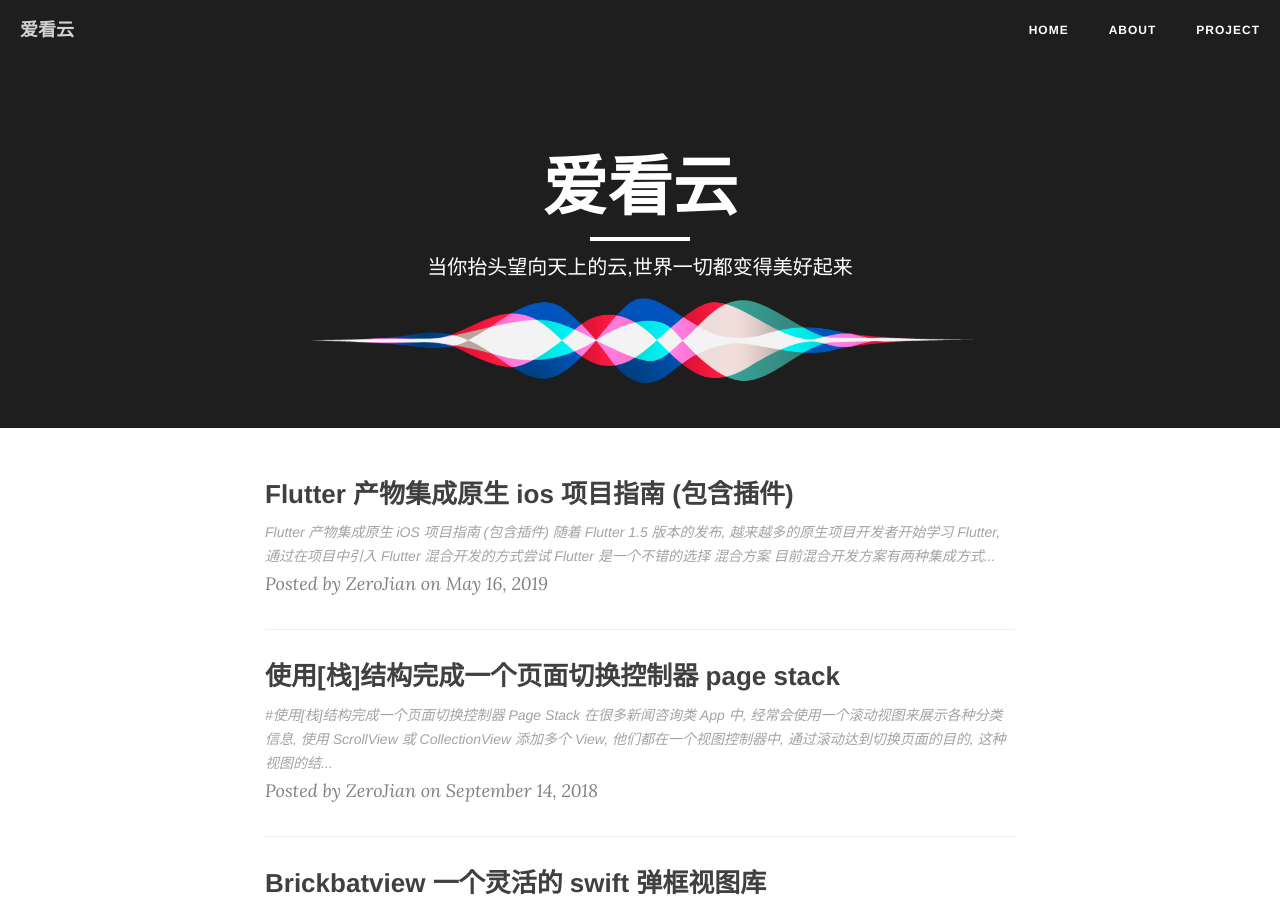
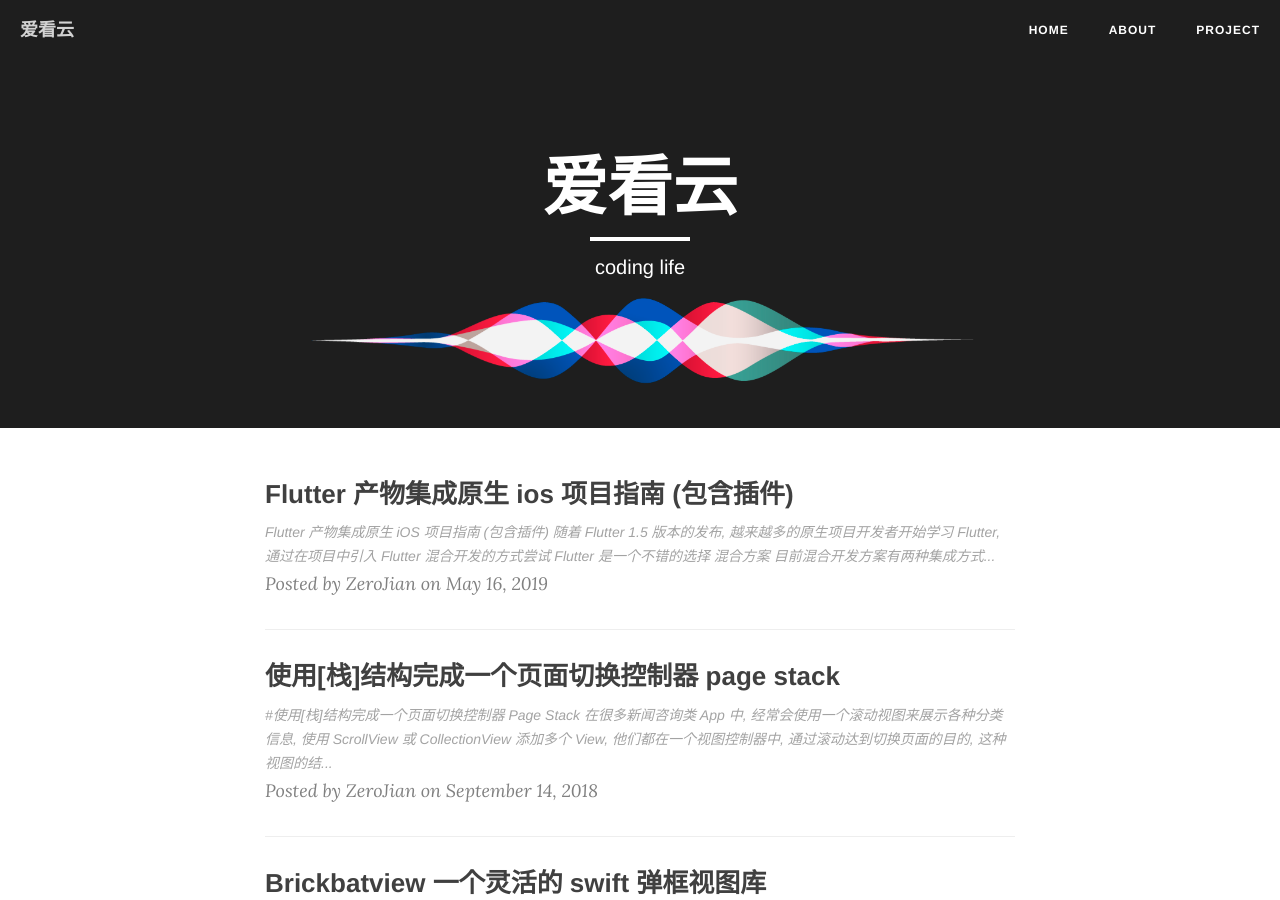
Before and after one commit to ZeroJian/ZeroJian.github.io, a Jekyll site: the page built from index.html, in a window 1280 px wide and 900 px high. Built offline with Jekyll 4.4.1, drawn with Linux system fonts in a browser that asks for light colours; nearby versions of some CDN libraries; the list of posts is cut into pages by our own code.

Commit message:
Update index.html

```diff
--- a/index.html
+++ b/index.html
@@ -1,6 +1,6 @@
 ---
 layout: page
-description: "当你抬头望向天上的云,世界一切都变得美好起来"
+description: "coding life"
 ---
 
 {% for post in paginator.posts %}
```
